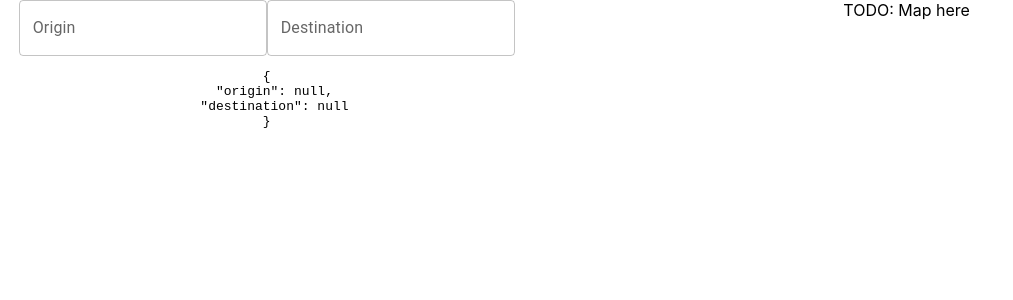
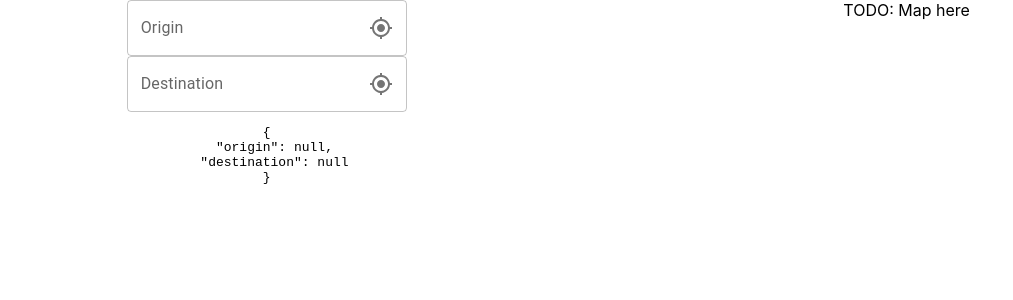
Before and after one commit to Mobilityways/journey-form-tech-test, a React (Create React App) app: page / in a window 1280 px wide. Shown: the top 300 px of the page, without its empty margins (0-1013 px from the left). Built offline with nearby package versions, Linux system fonts and the light colour scheme.

Commit message:
feat(add-journey): error & loading states

```diff
--- a/package.json
+++ b/package.json
@@ -5,6 +5,7 @@
   "dependencies": {
     "@emotion/react": "^11.10.0",
     "@emotion/styled": "^11.10.0",
+    "@mui/icons-material": "^5.10.2",
     "@mui/material": "^5.10.2",
     "@tanstack/react-query": "^4.2.1",
     "@testing-library/jest-dom": "^5.16.5",
--- a/src/components/molecules/GeoLocationInput.tsx
+++ b/src/components/molecules/GeoLocationInput.tsx
@@ -1,9 +1,10 @@
 import React, { useEffect, useState } from "react";
-import { TextField } from "@mui/material";
+import { CircularProgress, InputAdornment, TextField } from "@mui/material";
 import { BaseTextFieldProps } from "@mui/material/TextField/TextField";
 import { LatLng } from "../../types";
 import { useDebounce } from "../../hooks/useDebounce";
 import { useGeocode } from "../../api/useGeocode";
+import { CheckCircle, Error, MyLocation } from "@mui/icons-material";
 
 interface GeoLocationInputProps
   extends Omit<BaseTextFieldProps, "onChange" | "value"> {
@@ -16,7 +17,7 @@ export const GeoLocationInput = ({
 }: GeoLocationInputProps) => {
   const [value, setValue] = useState("");
   const debouncedValue = useDebounce(value, 500);
-  const { data, error, isLoading } = useGeocode(debouncedValue);
+  const { data, error, isFetching } = useGeocode(debouncedValue);
   const handleChange = (event: React.ChangeEvent<HTMLInputElement>) => {
     setValue(event.target.value);
   };
@@ -31,5 +32,29 @@ export const GeoLocationInput = ({
       }
     }
   }, [data, setLocation]);
-  return <TextField {...rest} onChange={handleChange} value={value} />;
+
+  const isError = Boolean(error || (data?.results && data.results.length < 1));
+
+  const adornment = () => {
+    if (isFetching) return <CircularProgress size={24} />;
+    if (data?.results && data.results.length > 0)
+      return <CheckCircle color="success" />;
+    if (isError) return <Error color="error" />;
+    return <MyLocation />;
+  };
+
+  return (
+    <TextField
+      {...rest}
+      onChange={handleChange}
+      value={value}
+      error={isError}
+      helperText={isError && "Couldn't find address"}
+      InputProps={{
+        endAdornment: (
+          <InputAdornment position="end">{adornment()}</InputAdornment>
+        ),
+      }}
+    />
+  );
 };
```
Also changed, not shown: 1 other file (tests, documents, lock files or other folders).
